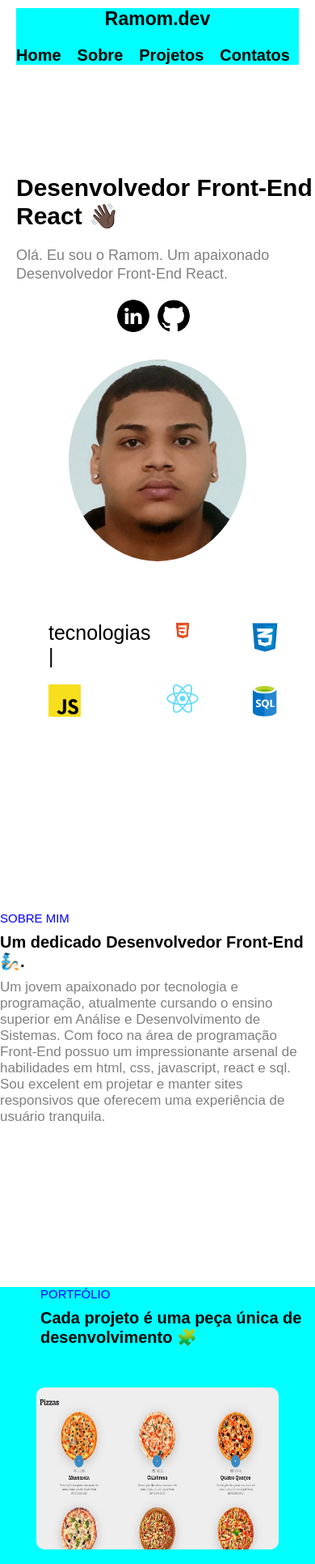
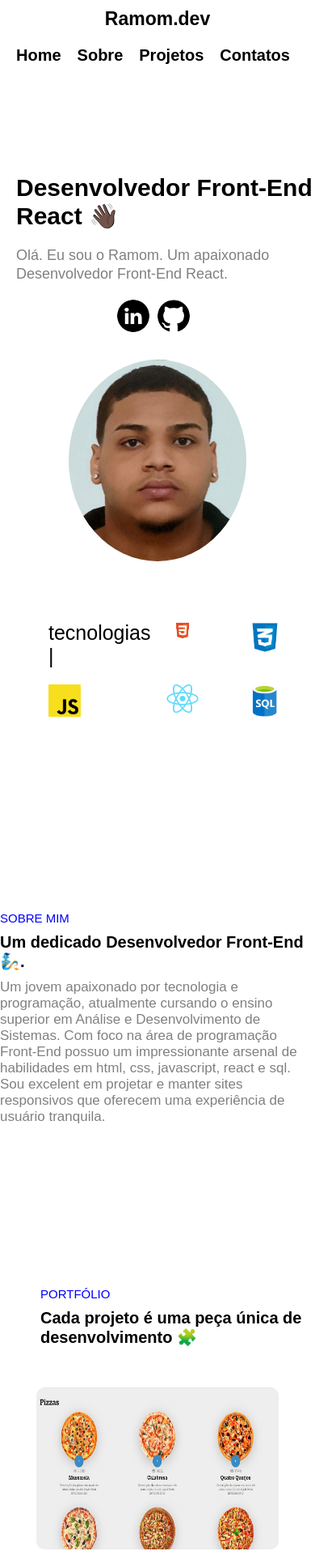
Before and after one commit to Ramom-Gomes/Meu-Portfolio, a React (Vite) app: page / in a window 390 px wide. Shown: the top 1931 px of the page at 81% size. Built offline with nearby package versions, Linux system fonts and the light colour scheme.

Commit message:
responsividade-finalizacao

```diff
--- a/src/App.css
+++ b/src/App.css
@@ -312,7 +312,6 @@
         flex-direction: column;
         max-width: 800px;
         margin-top: 10px;
-        background-color: aqua;
     }
 
     header {
@@ -346,7 +345,6 @@
 
     .secaoport {
         max-width: 600px;
-        background-color: aqua;
     }
 
     .secaoport2 {
```
